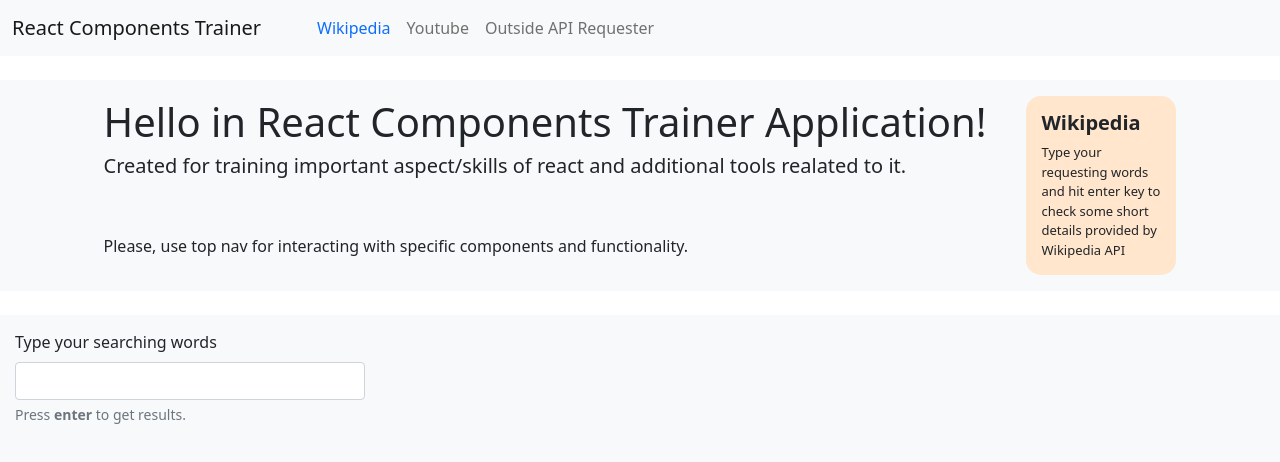
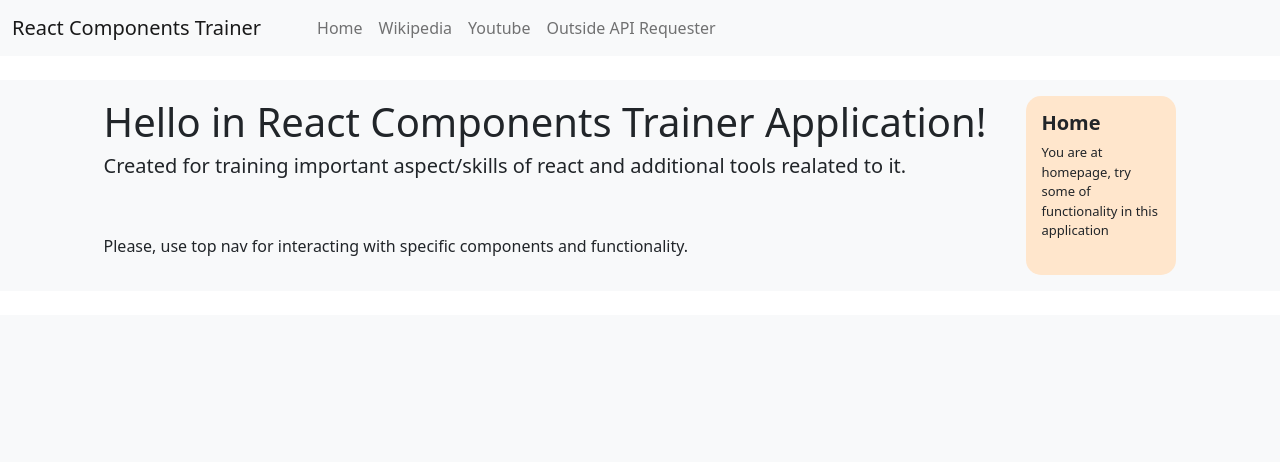
Before and after one commit to kxconrad/React-Components-Trainer, a React (Create React App) app: page / in a window 1280 px wide. Shown: the top 462 px of the page. Built offline with nearby package versions, Linux system fonts and the light colour scheme.

Commit message:
implementing navigation by React Router

```diff
--- a/package.json
+++ b/package.json
@@ -10,6 +10,7 @@
     "dompurify": "^2.3.4",
     "react": "^17.0.2",
     "react-dom": "^17.0.2",
+    "react-router-dom": "^6.2.1",
     "react-scripts": "5.0.0",
     "styled-components": "^5.3.3",
     "web-vitals": "^2.1.2"
--- a/src/components/App.js
+++ b/src/components/App.js
@@ -10,6 +10,11 @@ class App extends React.Component {
     globalConfig = {
         navItems: [
             {
+                value: 'homepage',
+                text: 'Home',
+                details: 'You are at homepage, try some of functionality in this application'
+            },
+            {
                 value: 'wikipedia',
                 text: 'Wikipedia',
                 details: 'Type your requesting words and hit enter key to check some short details provided by Wikipedia API'
@@ -20,14 +25,15 @@ class App extends React.Component {
                 details: 'Search for video related to your category, then select something from list to prepare video player'
             },
             {
-                value: 'outside_requester',
+                value: 'outside-requester',
                 text: 'Outside API Requester',
                 details: 'Play a litte with 3rd API to get some shopping list'
             }
         ],
+        MENU_HOMEPAGE: 'homepage',
         MENU_WIKIPEDIA: 'wikipedia',
         MENU_YOUTUBE: 'youtube',
-        MENU_OUTSIDE_REQUESTER: 'outside_requester'
+        MENU_OUTSIDE_REQUESTER: 'outside-requester'
     }
 
     state = {
--- a/src/components/general/nav/Nav.js
+++ b/src/components/general/nav/Nav.js
@@ -1,4 +1,5 @@
 import React from 'react';
+import { Link } from "react-router-dom";
 
 class Nav extends React.Component {
 
@@ -17,11 +18,10 @@ class Nav extends React.Component {
         const elements = navItems.map((element, key) => {
 
             let generalClasses = element.value == selectedNav ? 'me-active' : '';
-            let additionalClasses = element.value == selectedNav ? 'text-primary' : '';
 
-            return <li key={key} className={`nav-item ${generalClasses}`} data-value={element.value} onClick={this.activeMenuItem}>
-                <a className={`nav-link ${additionalClasses}`} aria-current="page" href="#">{element.text}</a>
-            </li>;
+            return <Link to={element.value == 'homepage' ? '/' : element.value} key={key} className={`nav-link ${generalClasses}`} data-value={element.value} onClick={this.activeMenuItem}>
+                {element.text}
+            </Link>;
 
         });
 
--- a/src/index.js
+++ b/src/index.js
@@ -1,5 +1,21 @@
 import ReactDOM from "react-dom";
+import { BrowserRouter, Routes, Route } from 'react-router-dom';
 import App from "./components/App";
+import Wikipedia from './components/wikipedia/Wikipedia';
+import Youtube from './components/youtube/Youtube';
+import OutsideApiRequester from './components/outsideRequester/OutsideRequester';
 
 
-ReactDOM.render(<App />, document.querySelector('#root'));
+
+ReactDOM.render(
+    <BrowserRouter>
+        <Routes>
+            <Route path="/" element={<App />} >
+                <Route path="wikipedia" element={<Wikipedia />} />
+                <Route path="youtube" element={<Wikipedia />} />
+                <Route path="outside-requester" element={<OutsideApiRequester />} />
+            </Route>
+        </Routes>
+    </BrowserRouter>,
+    document.querySelector('#root')
+);
```
Also changed, not shown: 1 other file (tests, documents, lock files or other folders).
